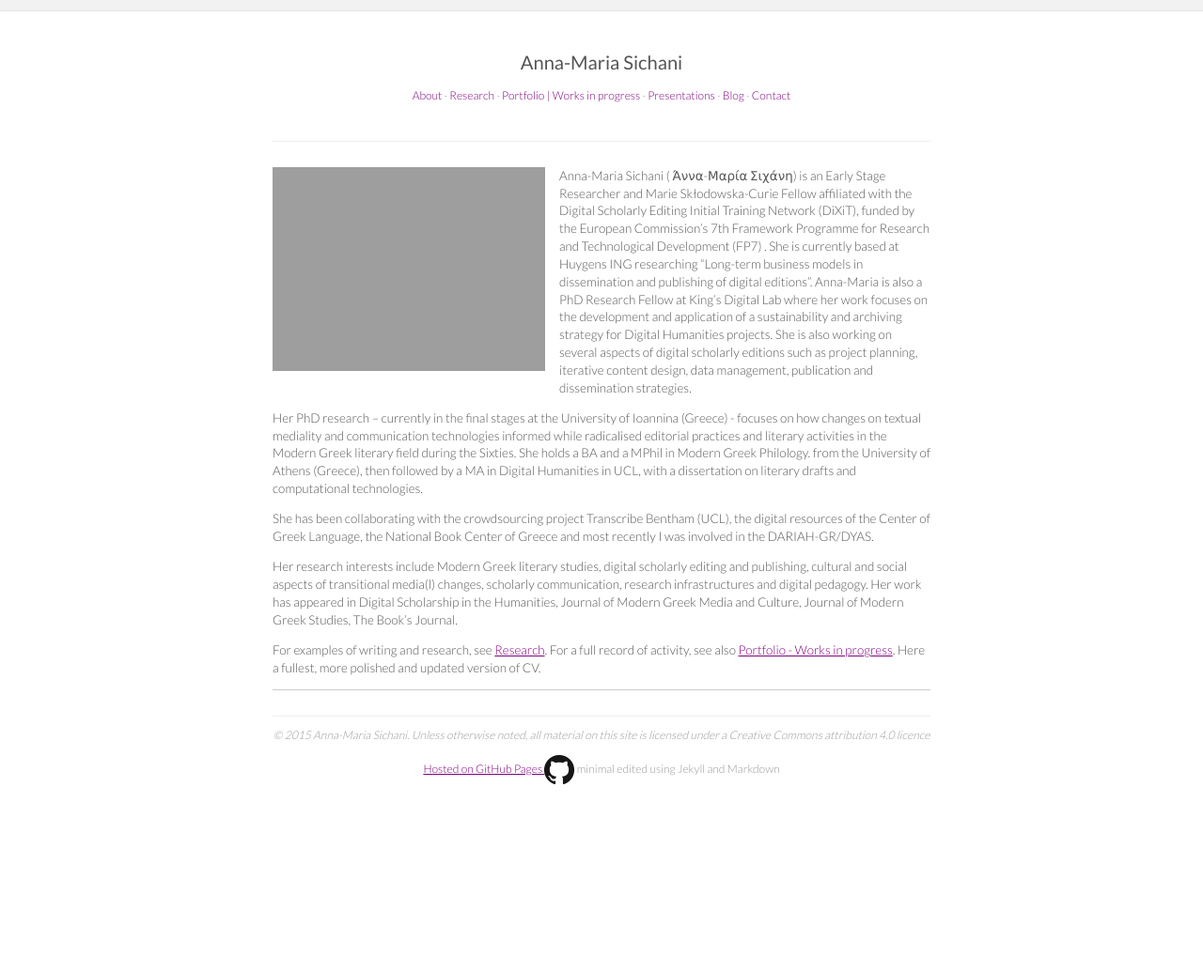
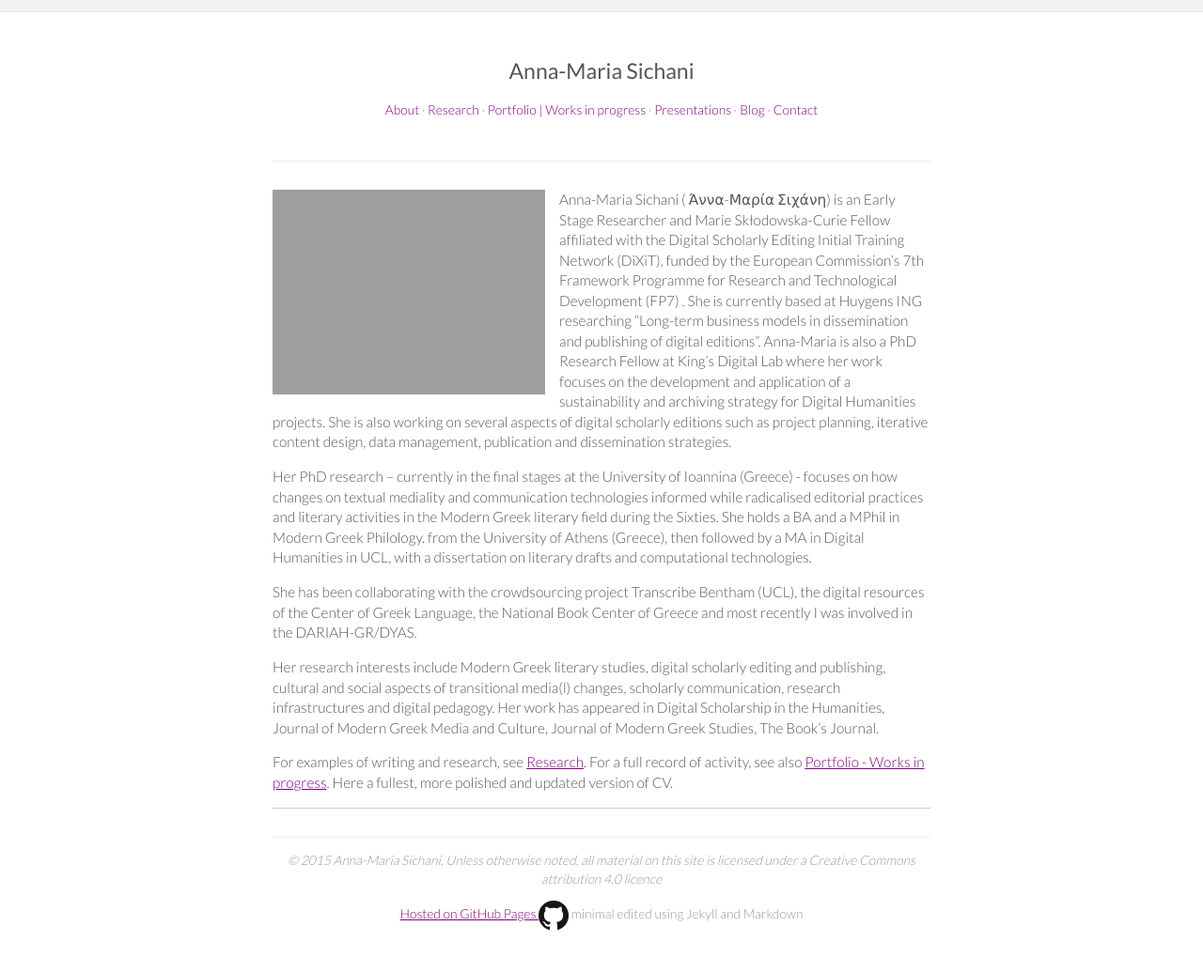
Before and after one commit to amsichani/amsichani.github.io, a Jekyll site: the page built from index.md, in a window 1280 px wide. Shown: the whole page at 94% size. Built offline with Jekyll 4.4.1, drawn with Linux system fonts in a browser that asks for light colours; nearby versions of some CDN libraries; before the commit the page ends 900 px from its top, so only the background shows below that.

Commit message:
Update style.css

```diff
--- a/css/style.css
+++ b/css/style.css
@@ -24,11 +24,11 @@
    * 2. Prevent iOS text size adjust on device orientation change, without disabling user zoom: h5bp.com/g
    */
 
-  html { font-size: 70%; -webkit-text-size-adjust: 100%; -ms-text-size-adjust: 100%; }
+  html { font-size: 80%; -webkit-text-size-adjust: 100%; -ms-text-size-adjust: 100%; }
 
   html, button, input, select, textarea { font-family: monospace, sans-serif; color: #222; }
 
-  body { margin: 0; font-family: monospace, sans-serif; font-size: 0.6em; line-height: 1.4; }
+  body { margin: 0; font-family: monospace, sans-serif; font-size: 0.75em; line-height: 1.4; }
 
   /*
    * Remove text-shadow in selection highlight: h5bp.com/i
```
